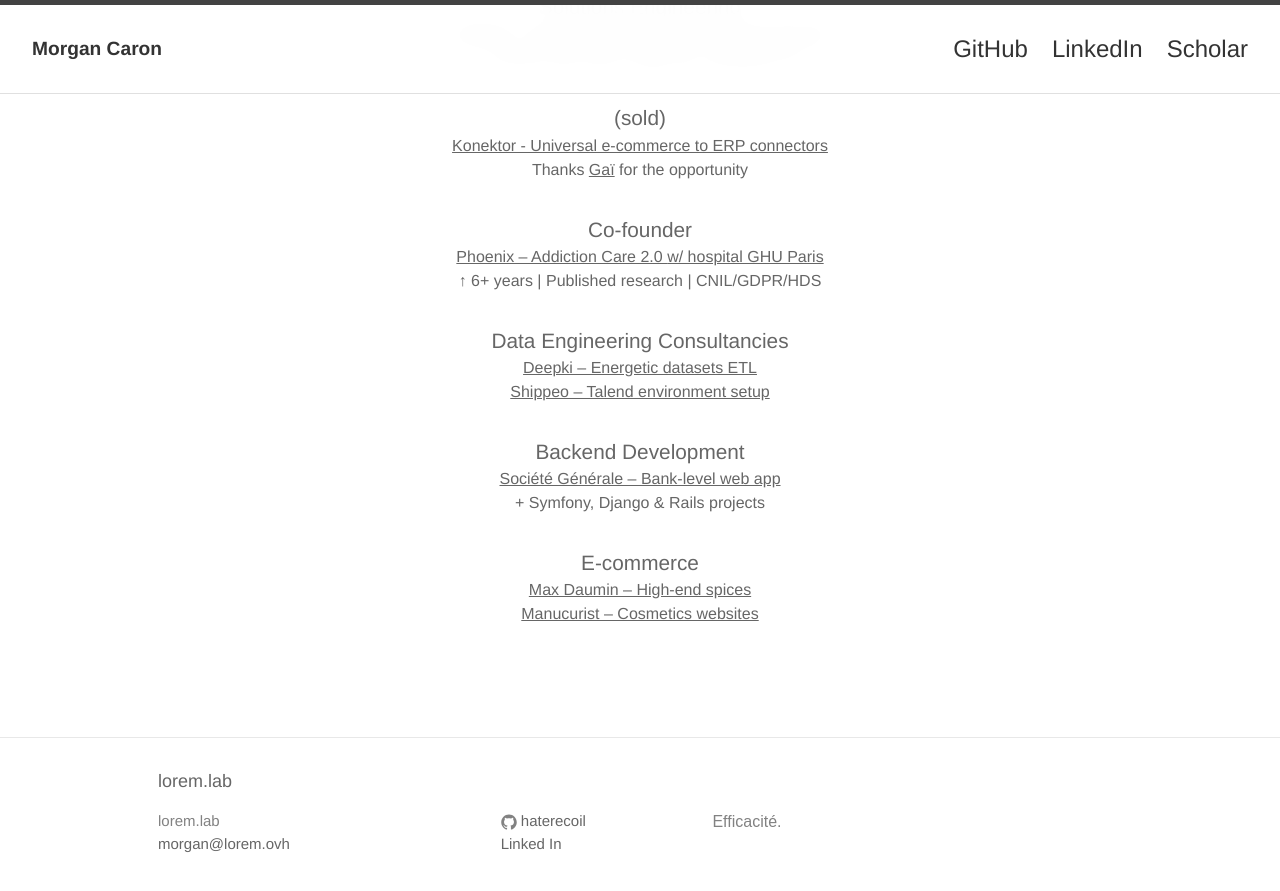
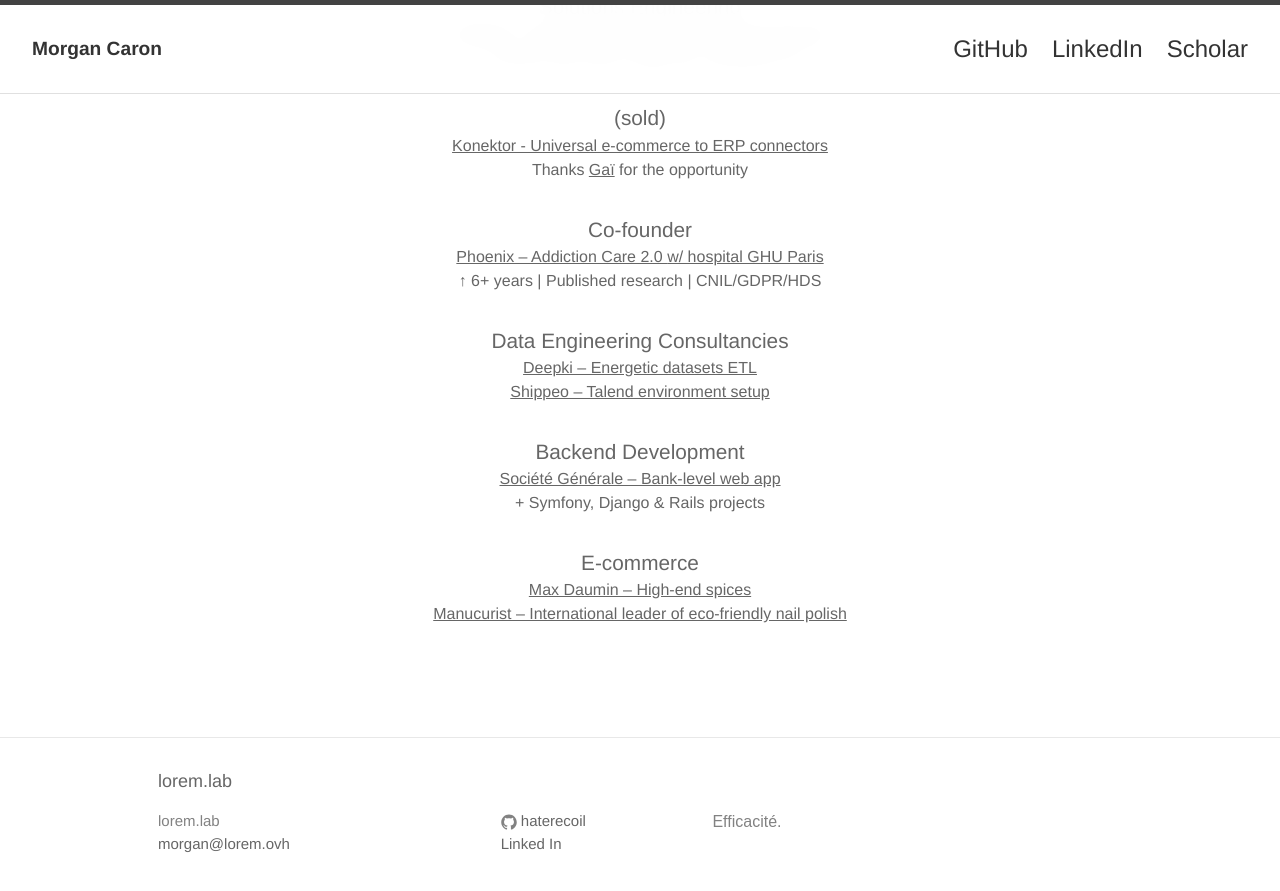
Before and after one commit to haterecoil/haterecoil.github.io, a Jekyll site: the page built from index.md, in a window 1280 px wide and 900 px high, scrolled down 500 px. Shown: the top 891 px of the window. Built offline with Jekyll 4.4.1, drawn with Linux system fonts in a browser that asks for light colours.

Commit message:
manucurist info

```diff
--- a/_layouts/home.html
+++ b/_layouts/home.html
@@ -182,7 +182,7 @@
               </li>
               <li class="reference--body">
                   <a href="https://manucurist.com/" target="_blank">
-                  Manucurist – Cosmetics websites
+                  Manucurist – International leader of eco-friendly nail polish
                 </a>
               </li>
 
```
